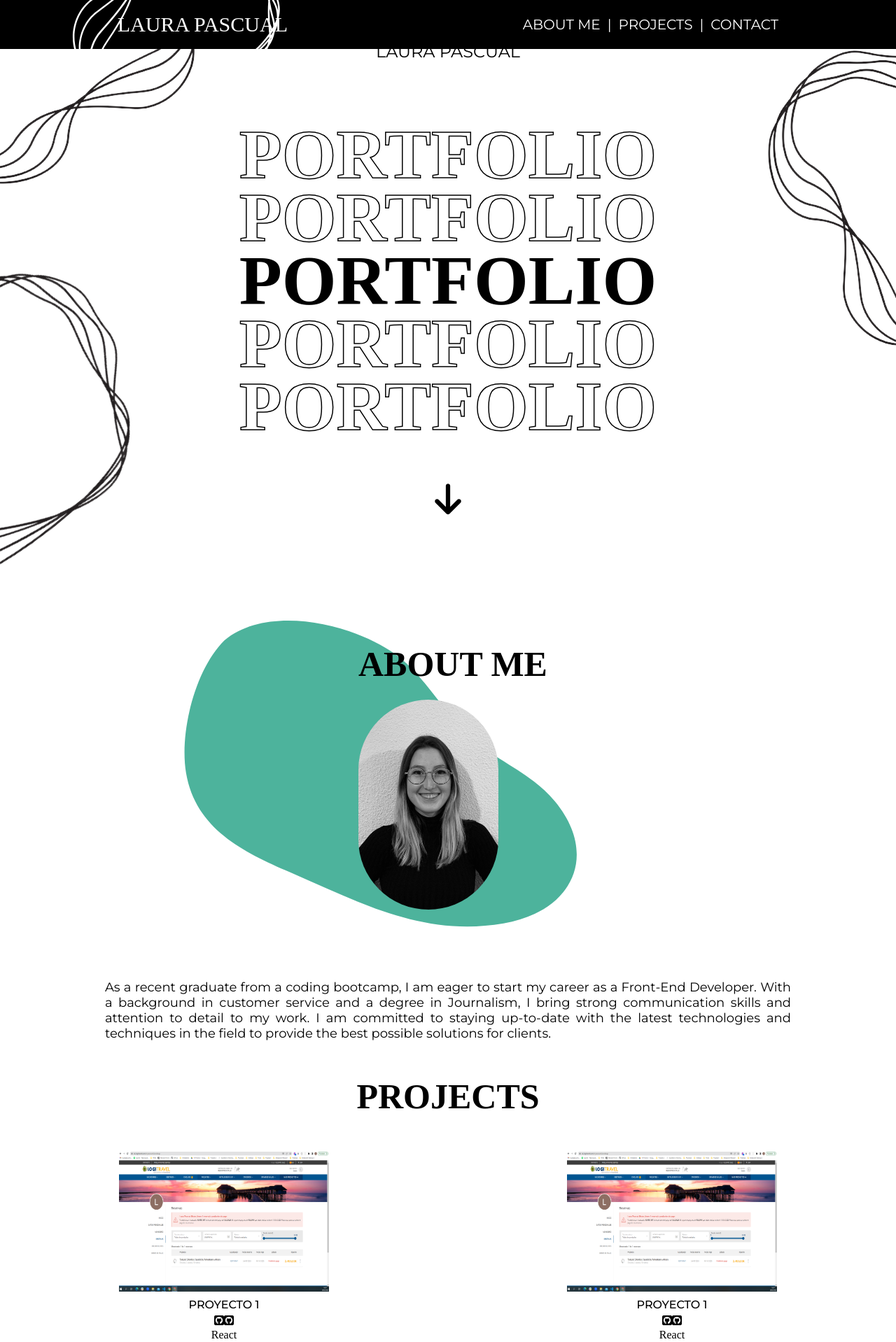
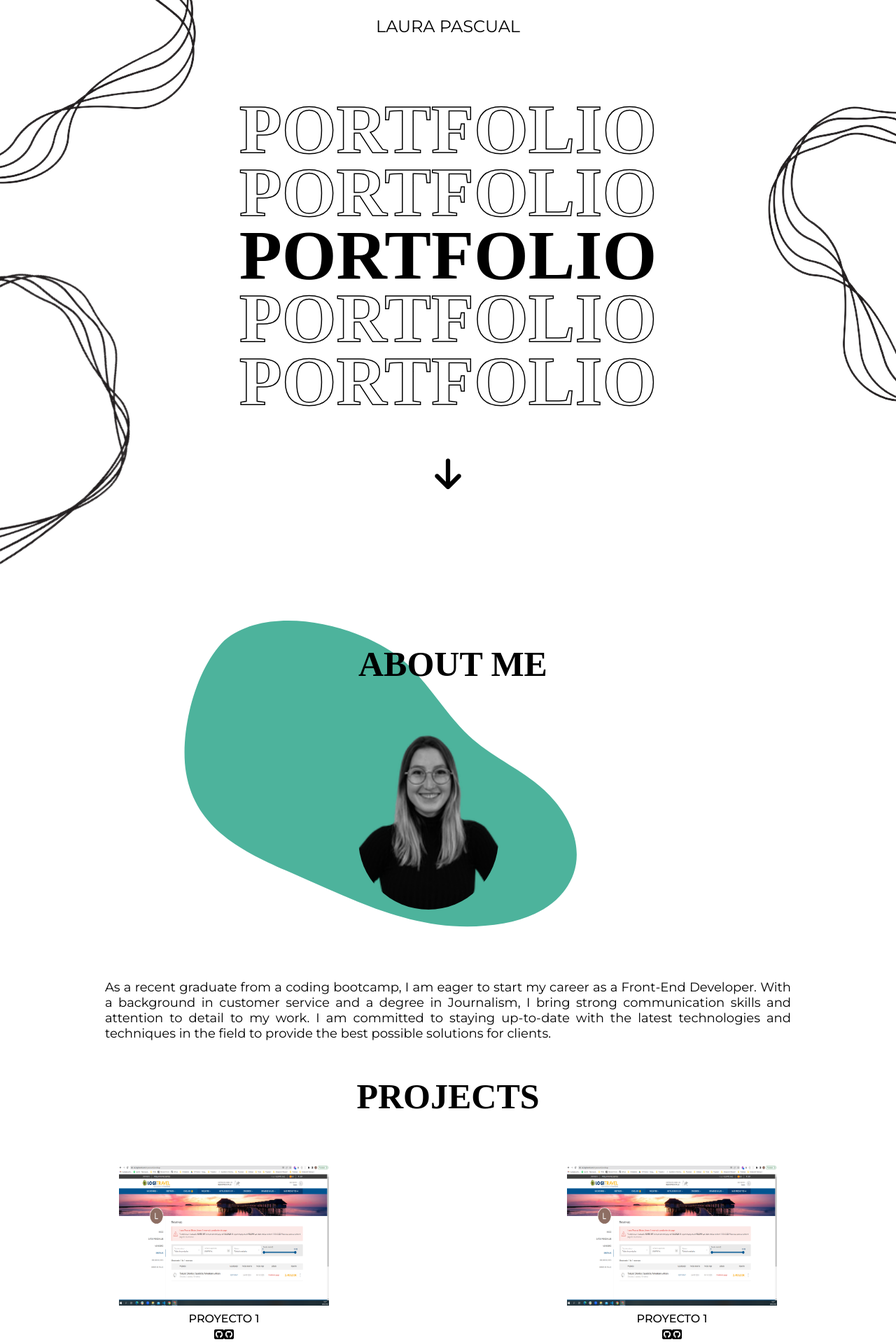
Before and after one commit to laurapascual/Portfolio-Laura-Pascual, a React (Create React App) app: page / in a window 1280 px wide. Shown: the top 1918 px of the page at 70% size. Built offline with nearby package versions, Linux system fonts and the light colour scheme; a web font is replaced by a local one.

Commit message:
Update landing

```diff
--- a/src/components/AboutMe.js
+++ b/src/components/AboutMe.js
@@ -1,4 +1,4 @@
-import Laura from '../images/laura.jpg';
+import Laura from '../images/lauraImage.png';
 import shape from '../images/blueShape.svg';
 
 const AboutMe = () => {
--- a/src/components/App.js
+++ b/src/components/App.js
@@ -1,3 +1,4 @@
+import { useState } from 'react';
 import '../styles/App.scss';
 import AboutMe from './AboutMe';
 import Landing from './Landing';
@@ -7,13 +8,19 @@ import Projects from './Projects';
 
 
 const App = () => {
+  const [isMenuShown, setIsMenuShown] = useState(false);
+
+  const handleMenuShown = () => {
+    setIsMenuShown(true)
+  }
+
 
   return (
     <div className="App">
-      <Landing></Landing>
-      <Menu></Menu>
-      <AboutMe></AboutMe>
-      <Projects></Projects>
+      {!isMenuShown && <Landing handleMenuShown={handleMenuShown}/>}
+      {isMenuShown && <Menu/>}
+      <AboutMe/>
+      <Projects/>
     </div>
   );
 }
--- a/src/components/Landing.js
+++ b/src/components/Landing.js
@@ -1,19 +1,18 @@
 import wavesImage from '../images/waves.png';
 
-const Landing = () => {
+const Landing = ({handleMenuShown}) => {
     return(
-        <div className="landing">
+        <div className="landing" id='/'>
             <img src={wavesImage} alt="" className='landing__image--1'/>
-            {/* <img src={wavesImage} alt="" className='landing__image--2'/> */}
+            <img src={wavesImage} alt="" className='landing__image--2'/>
             <img src={wavesImage} alt="" className='landing__image--3'/>
-            <img src={wavesImage} alt="" className='landing__image--4'/>
             <h2 className="landing__name">LAURA PASCUAL</h2>
             <h1 className="landing__title">PORTFOLIO</h1>
             <h1 className="landing__title">PORTFOLIO</h1>
             <h1 className="landing__title--black">PORTFOLIO</h1>
             <h1 className="landing__title">PORTFOLIO</h1>
             <h1 className="landing__title">PORTFOLIO</h1>
-            <a href="#aboutMe" className='landing__link'><i className="fa-solid fa-arrow-down"></i></a>
+            <a href="#aboutMe" className='landing__link' onClick={handleMenuShown}><i className="fa-solid fa-arrow-down"></i></a>
         </div>
     )
 }
--- a/src/components/Menu.js
+++ b/src/components/Menu.js
@@ -1,11 +1,8 @@
-import whiteWaves from '../images/waveShape.svg';
-
 
 const Menu = () => {
     return(
         <div className="menu">
-            <img src={whiteWaves} alt="" className='menu__image'/>
-            <p className="menu__name">LAURA PASCUAL</p>
+            <a href="/" className="menu__name">LAURA PASCUAL</a>
             <nav>
                 <ul className="menu__list">
                     <a href="#aboutMe" className='menu__link'><li>ABOUT ME </li></a>|
--- a/src/components/Projects.js
+++ b/src/components/Projects.js
@@ -7,6 +7,8 @@ const Projects= () => {
             <div className='projects__div'>
                 <Project></Project>
                 <Project></Project>
+                <Project></Project>
+                <Project></Project>
             </div>
         </div>
     )
--- a/src/styles/layouts/Landing.scss
+++ b/src/styles/layouts/Landing.scss
@@ -33,21 +33,18 @@
             }
             &--2 {
                 position: absolute;
-                transform: translate(45vw, 55vh) rotate(-90deg);
+                transform: translate(-50vw, 25vh) rotate(50deg);
             }
             &--3 {
                 position: absolute;
-                transform: translate(-50vw, 25vh) rotate(50deg);
-            }
-            &--4 {
-                position: absolute;
-                transform: translate(50vw, -15vh) rotate(0deg);
+                transform: translate(50vw, -5vh) rotate(0deg);
             }
         }
 
         &__link {
             text-decoration: none;
             color: black;
+            height: 200px;
         }
 
 }
@@ -58,6 +55,15 @@
 }
 
 .fa-arrow-down:hover {
-    rotate: 360deg;
-    transition: rotate 1s;
+    animation: bounce 1s infinite alternate;
 }
+
+@keyframes bounce {
+    from {
+        transform: translateY(0px);
+    }
+
+    to {
+        transform: translateY(50px);
+    }
+}
--- a/src/styles/layouts/Menu.scss
+++ b/src/styles/layouts/Menu.scss
@@ -13,6 +13,8 @@
     &__name {
         font-family: $font_title;
         font-size: 30px;
+        text-decoration: none;
+        color: white;
     }
 
     &__list {
--- a/src/styles/layouts/Project.scss
+++ b/src/styles/layouts/Project.scss
@@ -1,5 +1,6 @@
 .project {
     text-align: center;
+    padding-top: 20px;
     &__image {
         width: 300px;
         height: 200px;
```
Also changed, not shown: src/images/lauraImage.png (added).
